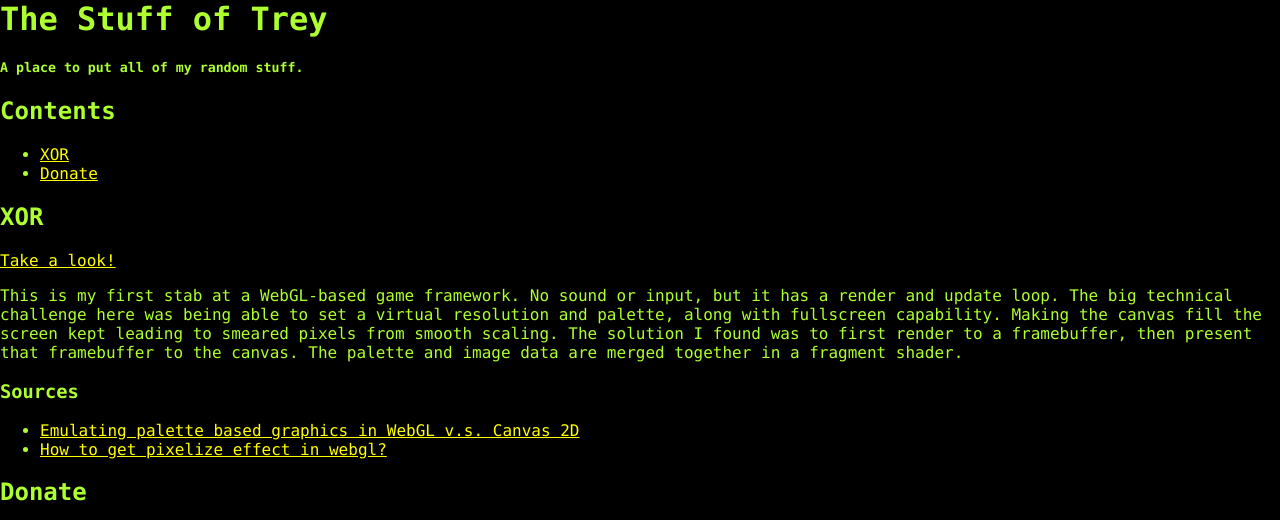
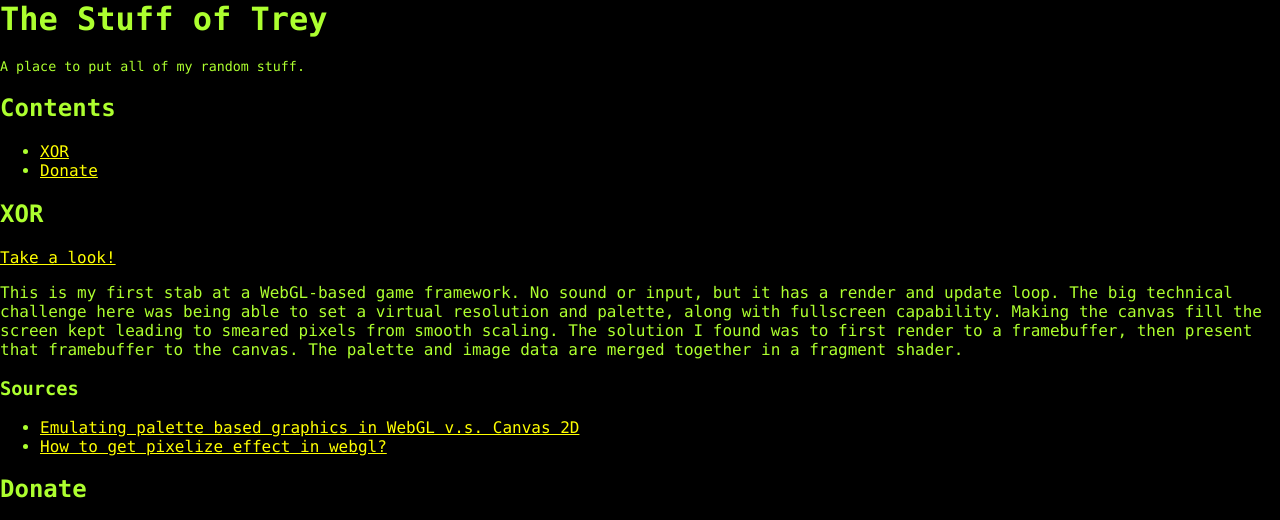
Before and after one commit to treytomes/treytomes.github.io, a plain HTML site: page index.html in a window 1280 px wide. Shown: the top 520 px of the page. Drawn offline with Linux system fonts and the light colour scheme.

Commit message:
Updated subtitle.

```diff
--- a/index.html
+++ b/index.html
@@ -7,7 +7,7 @@
 <body>
 
 <h1>The Stuff of Trey</h1>
-<h5>A place to put all of my random stuff.</h2>
+<sub>A place to put all of my random stuff.</sub>
 
 <h2>Contents</h2>
 <div>
```
